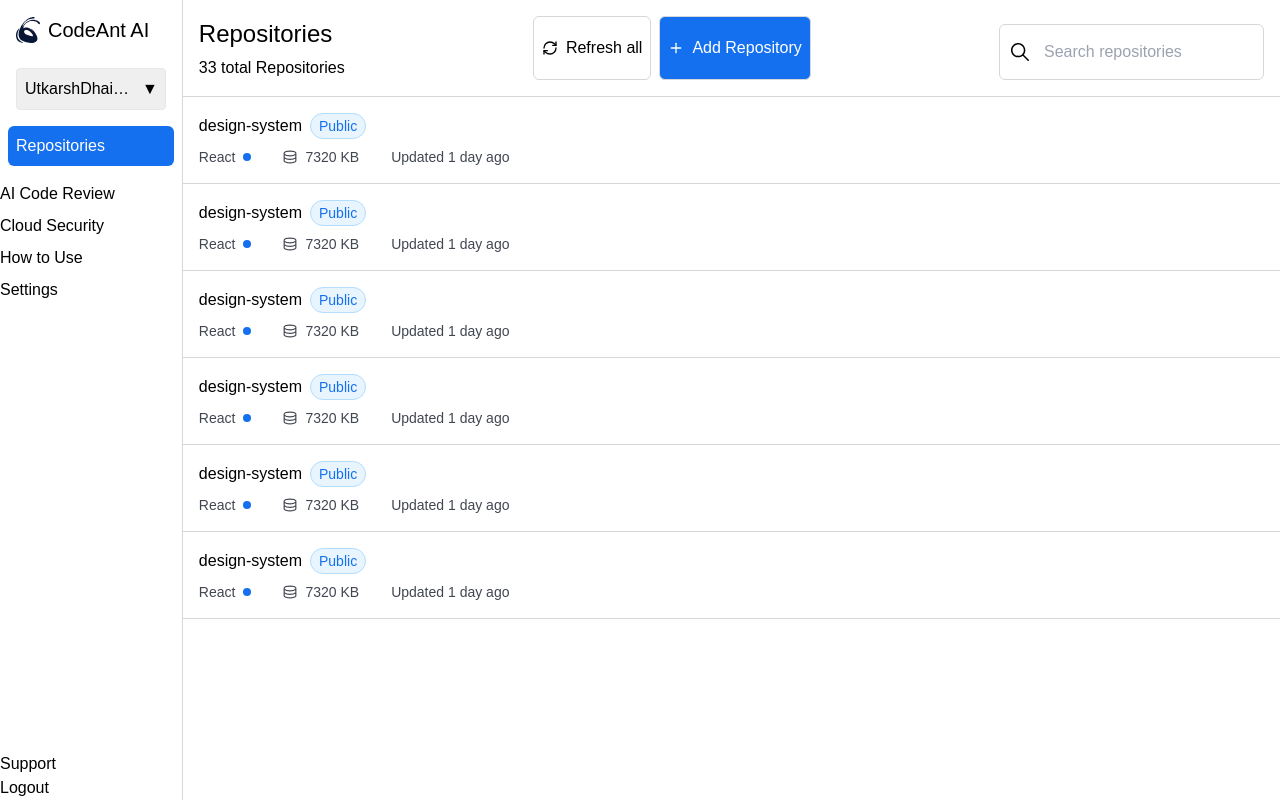
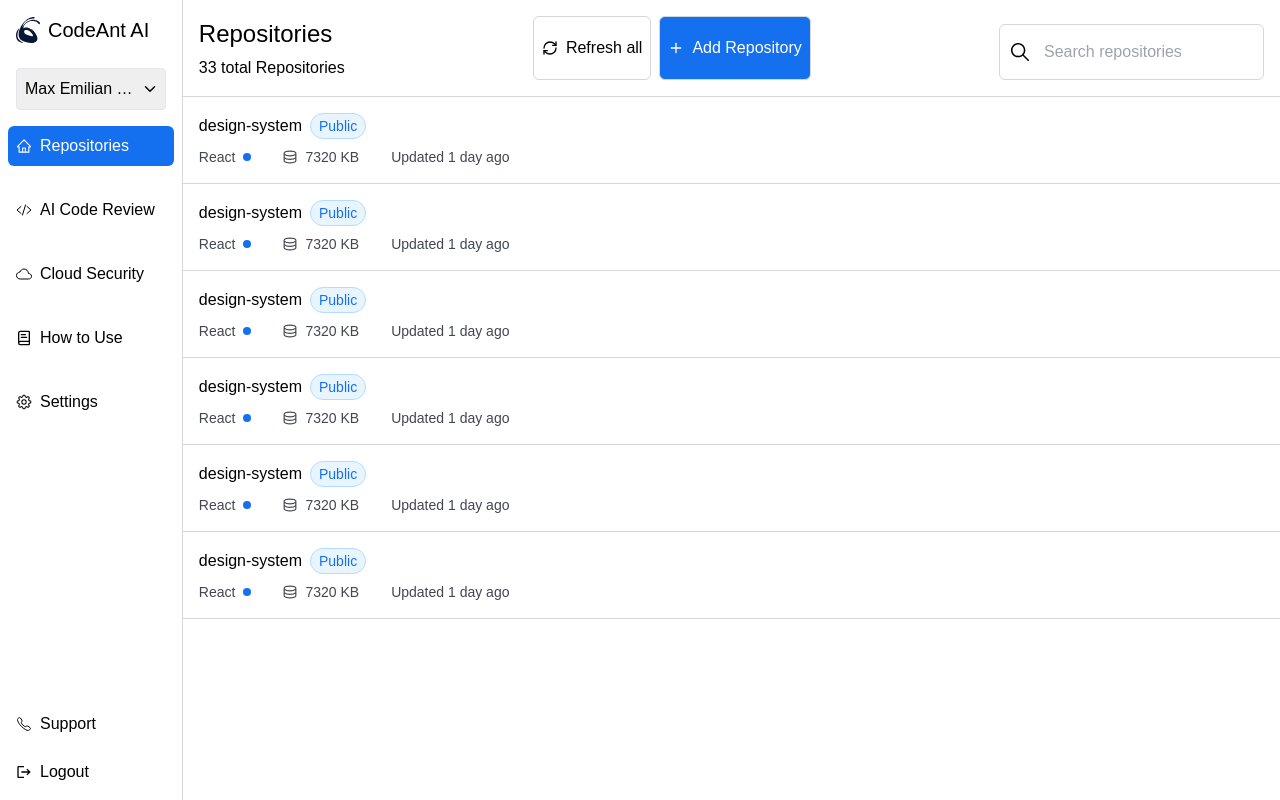
Before and after one commit to NtshVrm/code-ant-ai, a React (Vite) app: page /dashboard in a window 1280 px wide. Built offline with nearby package versions, Linux system fonts and the light colour scheme.

Commit message:
menu through arr

```diff
--- a/src/components/Sidebar.tsx
+++ b/src/components/Sidebar.tsx
@@ -1,4 +1,9 @@
+import { GiHamburgerMenu } from "react-icons/gi";
 import logo from "../assets/logo.svg";
+import { MdClose } from "react-icons/md";
+import MenuItem from "./MenuItem";
+import { IoChevronDownOutline } from "react-icons/io5";
+
 export default function Sidebar({
   isOpen,
   setIsOpen,
@@ -6,6 +11,47 @@ export default function Sidebar({
   isOpen: boolean;
   setIsOpen: (isOpen: boolean) => void;
 }) {
+  const primaryMenu = [
+    {
+      id: 1,
+      icon: "home",
+      title: "Repositories",
+    },
+    {
+      id: 2,
+      icon: "code",
+      title: "AI Code Review",
+    },
+    {
+      id: 3,
+      icon: "cloud",
+      title: "Cloud Security",
+    },
+    {
+      id: 4,
+      icon: "docs",
+      title: "How to Use",
+    },
+    {
+      id: 5,
+      icon: "settings",
+      title: "Settings",
+    },
+  ];
+
+  const secondaryMenu = [
+    {
+      id: 6,
+      icon: "call",
+      title: "Support",
+    },
+    {
+      id: 7,
+      icon: "logout",
+      title: "Logout",
+    },
+  ];
+
   return (
     <div className="flex flex-col border-r border-[#D5D7DA] bg-white">
       <header className="flex justify-between p-4">
@@ -19,7 +65,7 @@ export default function Sidebar({
             setIsOpen(!isOpen);
           }}
         >
-          close
+          {isOpen ? <MdClose /> : <GiHamburgerMenu />}
         </div>
       </header>
       <aside
@@ -29,28 +75,21 @@ export default function Sidebar({
       >
         <div className="py-2 px-4 bg-white">
           <div className="relative">
-            <select className="w-full border rounded p-2 pr-8 text-ellipsis overflow-hidden appearance-none">
-              <option>UtkarshDhairyaPanwar</option>
-              <option>Another User</option>
+            <select className="w-full border rounded p-2 pr-8 text-ellipsis overflow-hidden appearance-none focus:outline-none">
+              <option>Max Emilian Verstappen</option>
+              <option>Monica Konduru</option>
             </select>
             <span className="absolute right-2 top-1/2 transform -translate-y-1/2 pointer-events-none">
-              ▼
+              <IoChevronDownOutline />
             </span>
           </div>
         </div>
-        <nav className="flex flex-col md:justify-between flex-grow bg-white">
-          <div className="flex flex-col gap-2">
-            <p className="bg-[#1570EF] p-2 m-2 rounded-md text-white">
-              Repositories
-            </p>
-            <p>AI Code Review</p>
-            <p>Cloud Security</p>
-            <p>How to Use</p>
-            <p>Settings</p>
+        <nav className="flex flex-col md:justify-between flex-grow ">
+          <div className="flex flex-col gap-2 bg-white">
+            <MenuItem menu={primaryMenu} />
           </div>
-          <div>
-            <p>Support</p>
-            <p>Logout</p>
+          <div className="bg-white">
+            <MenuItem menu={secondaryMenu} disablebg={true} />
           </div>
         </nav>
       </aside>
```
